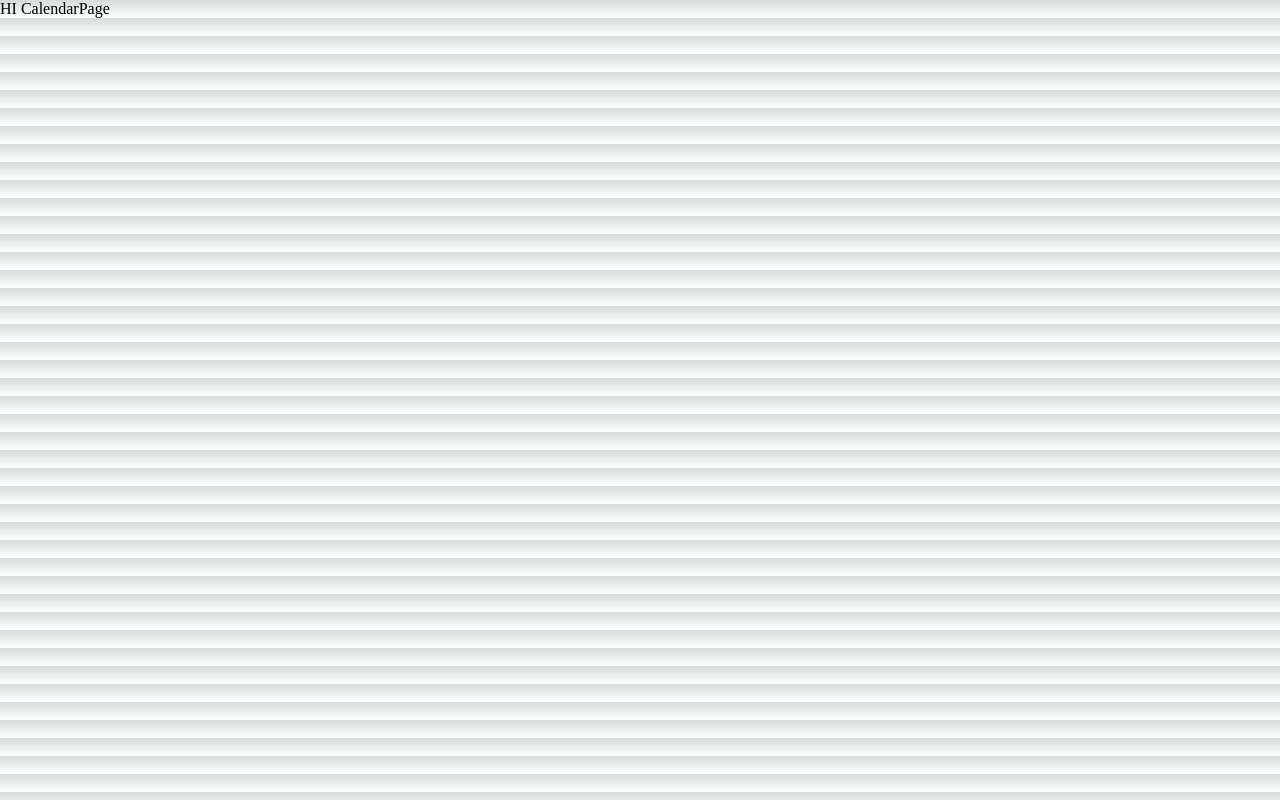
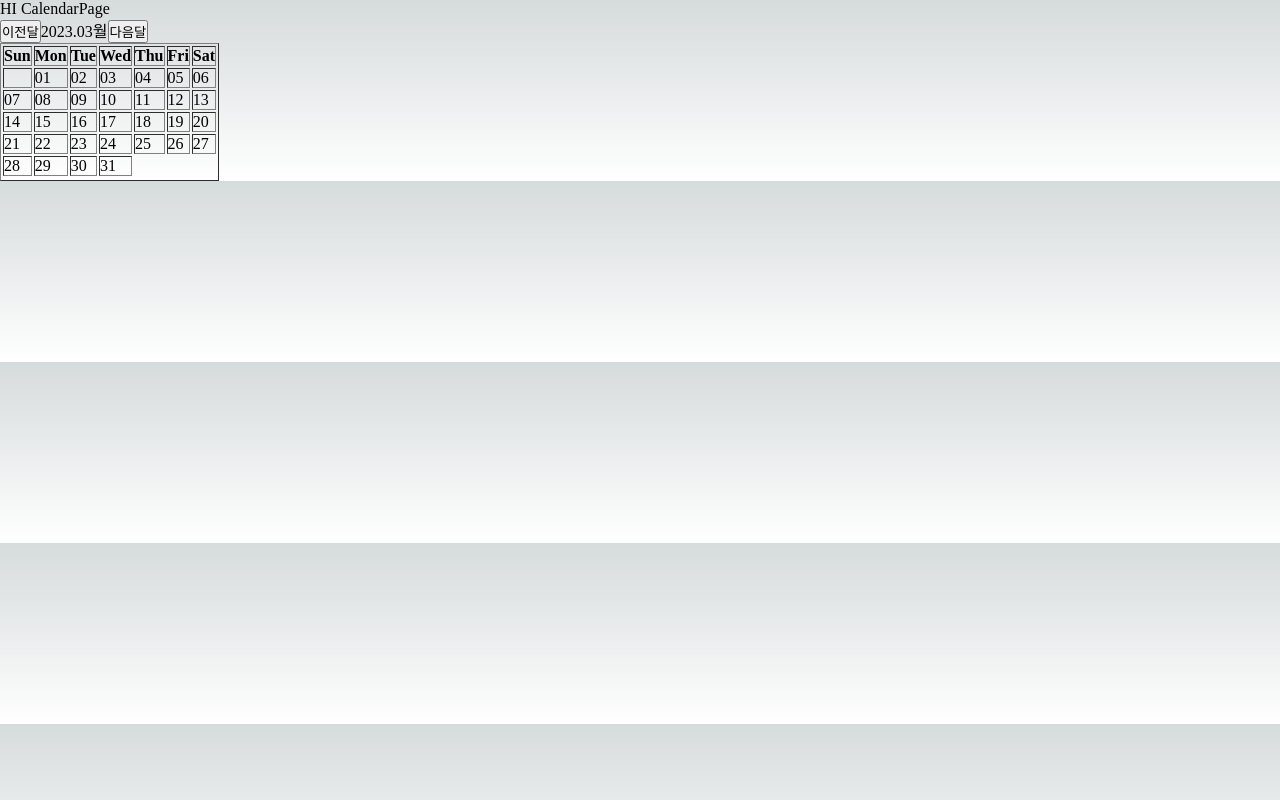
Before and after one commit to alreadynyeong/my-next-app, a Next.js app: page /calendarPage in a window 1280 px wide. Built offline with nearby package versions, Linux system fonts and the light colour scheme.

Commit message:
feat: moment 설치 및 달력 구현

```diff
--- a/package.json
+++ b/package.json
@@ -14,6 +14,7 @@
     "@types/react-dom": "18.0.11",
     "eslint": "8.35.0",
     "eslint-config-next": "13.2.3",
+    "moment": "^2.29.4",
     "next": "13.2.3",
     "react": "18.2.0",
     "react-dom": "18.2.0",
--- a/pages/calendarPage.tsx
+++ b/pages/calendarPage.tsx
@@ -3,13 +3,87 @@ import moment from "moment";
 import Link from "next/link";
 import React, {useState} from "react";
 
+interface DateData {
+    full: string;
+    date: string;
+}
+const CalendarPage : NextPage = () => {
+    const [selected, setSelected] = useState(moment());
 
-const CalendarPage : NextPage = () => {
+    const moveNextMonth = () => {
+        setSelected(selected.clone().add(1, "month"));
+    }
+
+    const movePrevMonth = () => {
+        setSelected(selected.clone().subtract(1, "month"));
+    }
+
   return (
     <>
      <p>HI CalendarPage</p>
+     <div>
+        <button onClick={movePrevMonth}>이전달</button>
+        <span>{selected.format("YYYY.MM월")}</span>
+        <button onClick={moveNextMonth}>다음달</button>
+        <MonthCalendar selected={selected} />
+     </div>
     </>
   )
 }
 
+const MonthCalendar = ({selected}: {selected: moment.Moment})=>{
+    let date = selected.clone().startOf("month");
+    let dates: DateData[] = [];
+
+    for(let i=date.date();i>0;i--){
+        dates.unshift({full: `${i}`, date: `none`});
+    }
+
+    for(;date<selected.clone().endOf("month");date.add(1,"day")){
+        const data: DateData = {
+            full: date.format("YYYY-MM-DD"),
+            date: date.format("DD"),
+        };
+        dates = dates.concat(data);
+    }
+
+    let calendar: DateData[][]= Array.from(Array(6), () => new Array(7));
+    dates.forEach((date, index) => {
+        calendar[Math.floor(index/7)][index%7]=date;
+    });
+
+    return(
+        <div>
+            <table border={1}>
+                <thead>
+                    <tr>
+                        <th>Sun</th>
+                        <th>Mon</th>
+                        <th>Tue</th>
+                        <th>Wed</th>
+                        <th>Thu</th>
+                        <th>Fri</th>
+                        <th>Sat</th>
+                    </tr>
+                </thead>
+                <tbody>
+                    {calendar.map((week, index)=>(
+                        <tr key={index}>
+                            {week.map((day)=>(
+                                <td key={day.full}>
+                                    {day.date !== "none"?(
+                                        <Link href={`/main?date=${day.full}`}>
+                                            <span>{day.date}</span>
+                                        </Link>
+                                    ): (<></>)}
+                                </td>
+                            ))}
+                        </tr>
+                    ))}
+                </tbody>
+            </table>
+        </div>
+    )
+}
+
 export default CalendarPage;
```
Also changed, not shown: 1 other file (tests, documents, lock files or other folders).
